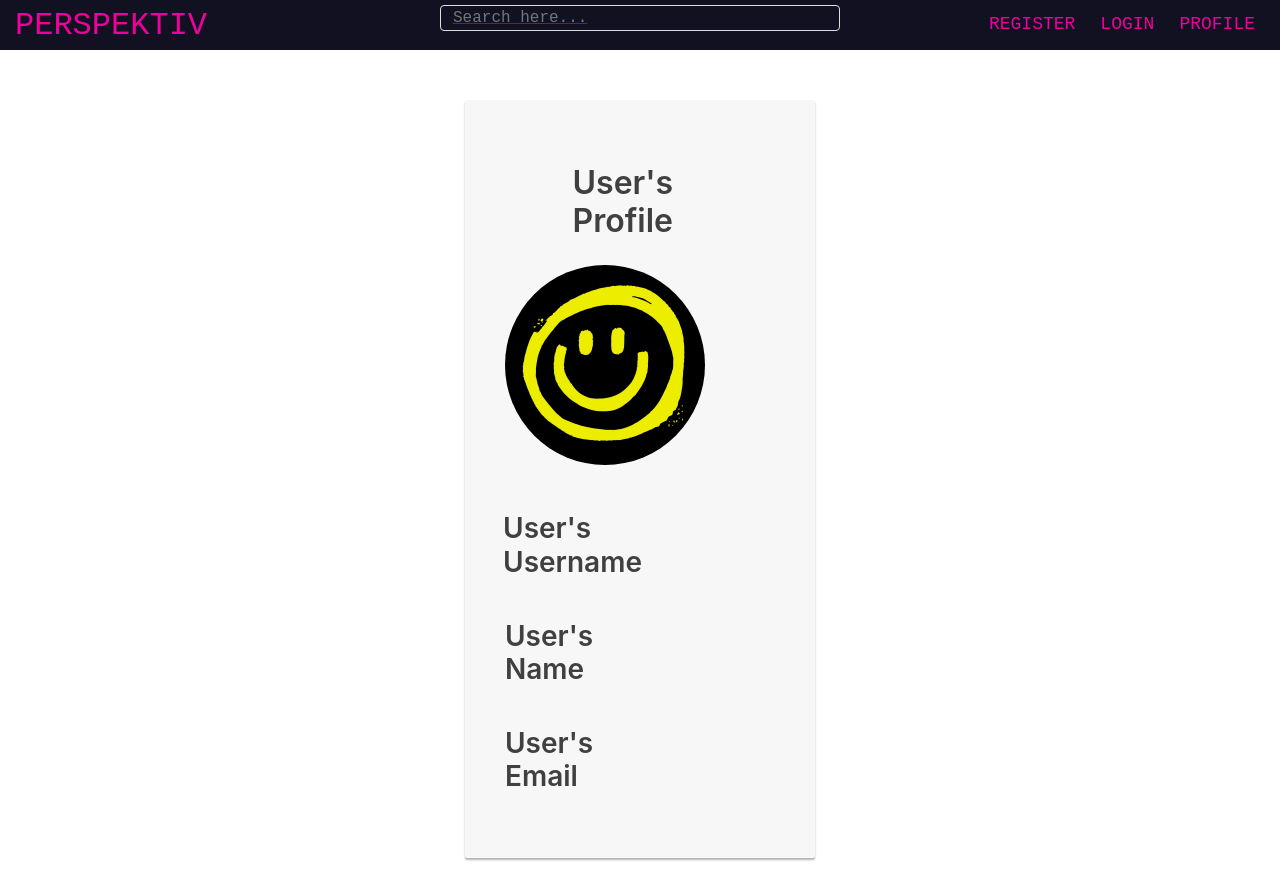
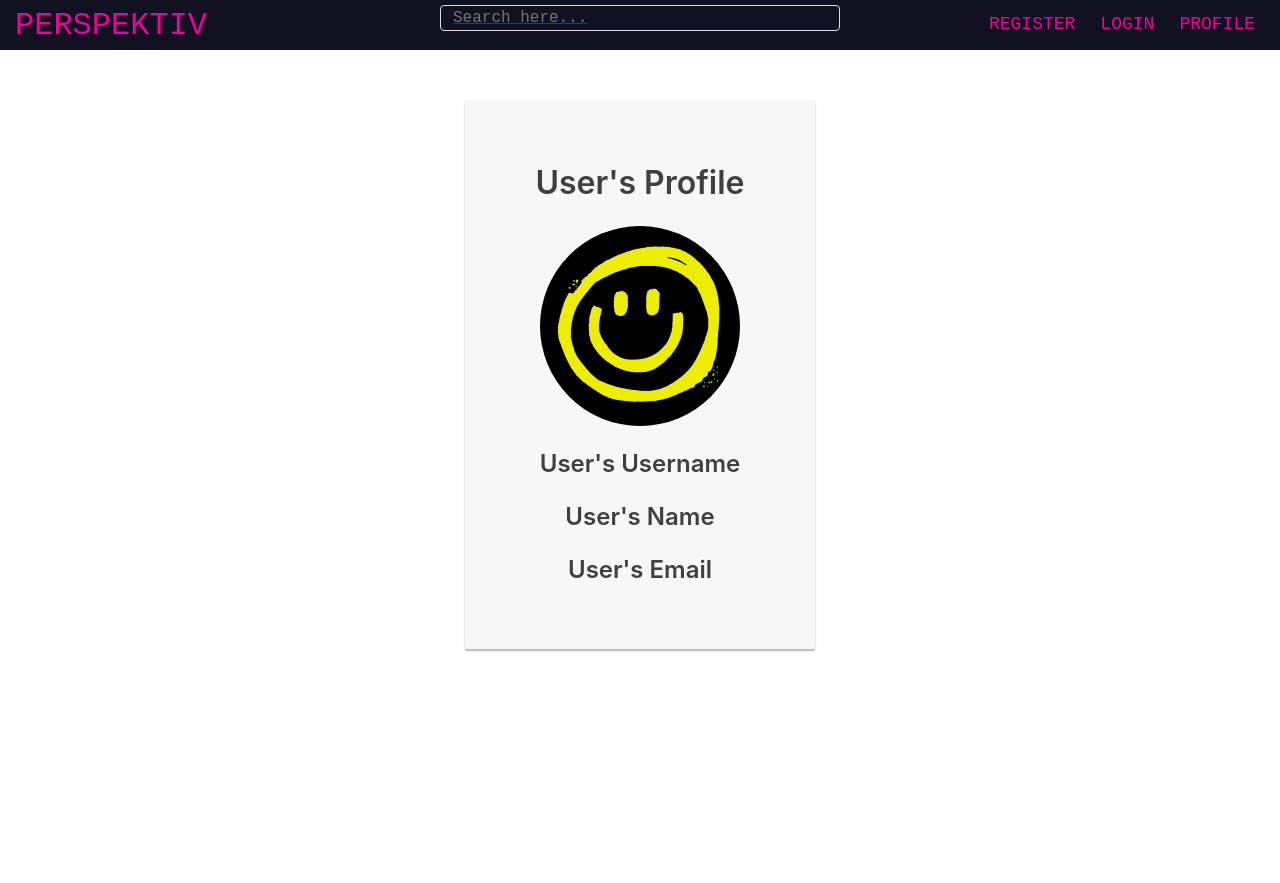
Before and after one commit to EthanRWagner/Perspektiv, a React (Create React App) app in the folder frontend/: page /profile in a window 1280 px wide. After the commit the page ends 800 px from the top, so only its background shows below. Built offline with nearby package versions, Linux system fonts and the light colour scheme.

Commit message:
editing profile

```diff
--- a/frontend/src/components/Profile.js
+++ b/frontend/src/components/Profile.js
@@ -7,12 +7,17 @@ import "../css/Register.css"
 function Profile(){
     return (
         <div className='col-md-12'>
+            {/* <h2 className='logo-center'>User&apos;s Profile</h2>
+            <img src={logo} className='user-center-circle'/>
+            <h4 className='logo-center'>User&apos;s Username</h4>
+            <h4 className='logo-center'>User&apos;s Name</h4>
+            <h4 className='logo-center'>User&apos;s Email</h4> */}
             <div className='card card-container'>
-                <h2 className='center'>User&apos;s Profile</h2>
+                <h2 className='profile-center'>User&apos;s Profile</h2>
                 <img src={logo} className='user-center-circle'/>
-                <h3 className='center'>User&apos;s Username</h3>
-                <h3 className='center'>User&apos;s Name</h3>
-                <h3 className='center'>User&apos;s Email</h3>
+                <h4 className='profile-center'>User&apos;s Username</h4>
+                <h4 className='profile-center'>User&apos;s Name</h4>
+                <h4 className='profile-center'>User&apos;s Email</h4>
             </div>
         </div>
     );
--- a/frontend/src/css/App.css
+++ b/frontend/src/css/App.css
@@ -37,15 +37,6 @@
   }
 }
 
-.center {
-  display: flex;
-  justify-content: center;
-  align-items: center;
-  margin-left: auto;
-  margin-right: auto;
-  width: 50%;
-}
-
 .logo-center {
   display: flex;
   justify-content: center;
@@ -56,13 +47,23 @@
   border-radius: 15px;
 }
 
-.user-center-circle{
-  width: 200px;
-  height: 200px;
+.profile-center {
+  display: flex;
   justify-content: center;
   align-items: center;
   margin-left: auto;
   margin-right: auto;
+  border-radius: 15px;
+}
+
+.user-center-circle{
+  display: flex;
+  justify-content: center;
+  align-items: center;
+  margin-left: auto;
+  margin-right: auto;
+  width: 200px;
+  height: 200px;
   border-radius: 50%;
 }
 
```
Also changed, not shown: 1 other file (tests, documents, lock files or other folders).
